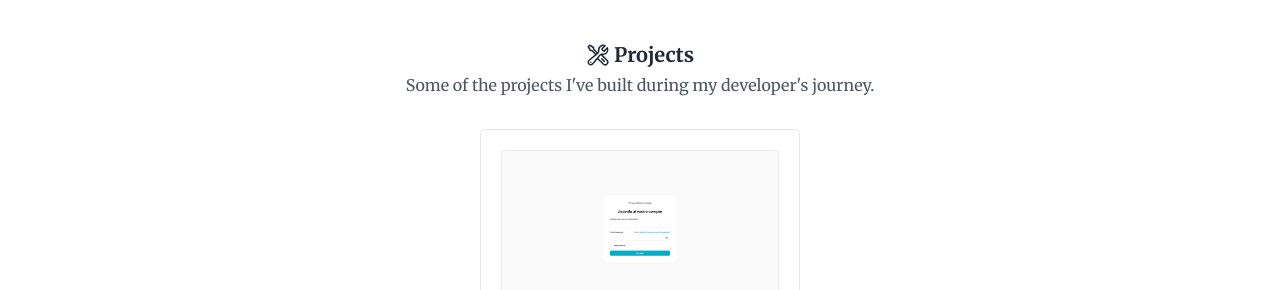
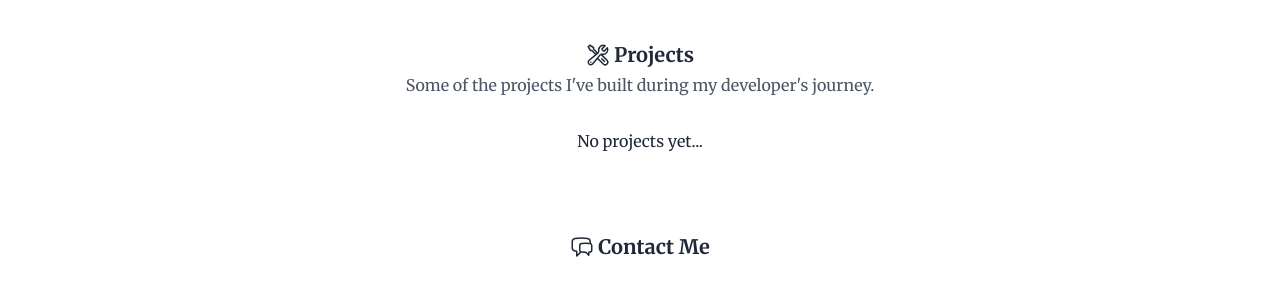
Before and after one commit to rogerbarba/roger-barba, a plain HTML site: page index.html in a window 1280 px wide. Shown: the part 890-1180 px from the top of the page. Drawn offline with nearby package versions, Linux system fonts and the light colour scheme.

Commit message:
No projects yet...

```diff
--- a/index.html
+++ b/index.html
@@ -197,7 +197,7 @@
                         </p>
                     </div>
 
-                    <div class="flex justify-center gap-4">
+                    <!-- <div class="flex justify-center gap-4">
 
                         <div class="p-5 bg-white border border-gray-200 rounded w-[20rem]">
 
@@ -230,7 +230,9 @@
 
                         </div>
 
-                    </div>
+                    </div> -->
+
+                    <p class="text-center text-gray-800">No projects yet...</p>
 
                 </section>
 
```
